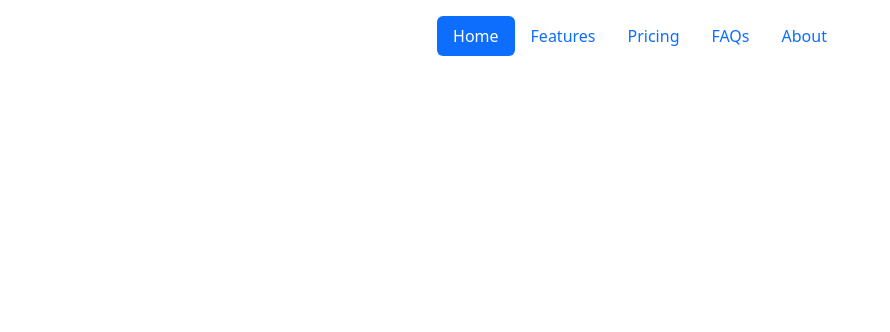
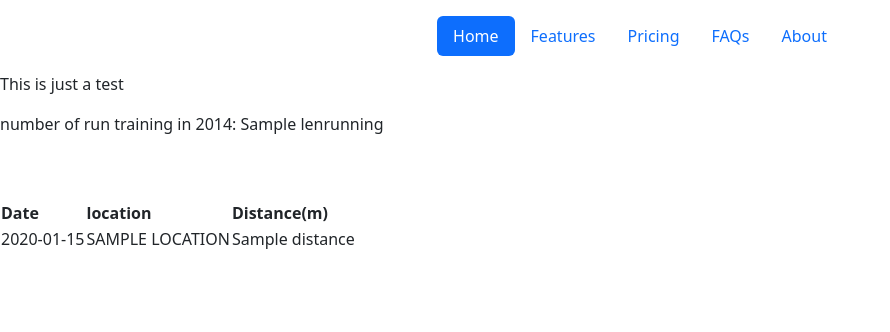
Before and after one commit to MarcRotsaert/TrainingData, a Django app: template django/test_project2/test_project2/templates/polar.html in a window 1280 px wide. Shown: the top 332 px of the page, without its empty margins (0-890 px from the left). Run offline with Django 3.2, Linux system fonts and the light colour scheme; the template is opened without the code that fills it: most values are stand-ins (such as "Sample title", 1, 10 or a date in 2020).

Commit message:
first fill html page with polar data

```diff
--- a/django/test_project2/test_project2/templates/polar.html
+++ b/django/test_project2/test_project2/templates/polar.html
@@ -11,7 +11,28 @@
         integrity="sha384-T3c6CoIi6uLrA9TneNEoa7RxnatzjcDSCmG1MXxSR1GAsXEV/Dwwykc2MPK8M2HN" crossorigin="anonymous">
 
     </head>
-{% block body_block %}
-<body>
 
+    {% block body_block %}
+    <body>
+    <p> This is just a test </p>
+    <p> number of run training in 2014: {{ lenrunning }} </p>
+
+    <table>
+        <tr><th>Date</th><th>location</th><th>Distance(m)</th></tr>
+    <p>{% for training in trainingen|dictsort:"fname" %}
+        <tr><td>{{training.startTime|slice:":10"}}</td>
+
+            {% if training.location != None %}
+            <td>{{training.location|upper}}</td>
+            {% else %}
+            <td>not defined</td>
+            {% endif %}
+            <td>{{training.distance}}</td>
+        </tr>
+        {% endfor %}
+    </p>
+    <br><br>
+
+
+</body>
 {% endblock %}
```
Also changed, not shown: django/test_project2/test_polar/views.py (+19 -19 lines).
